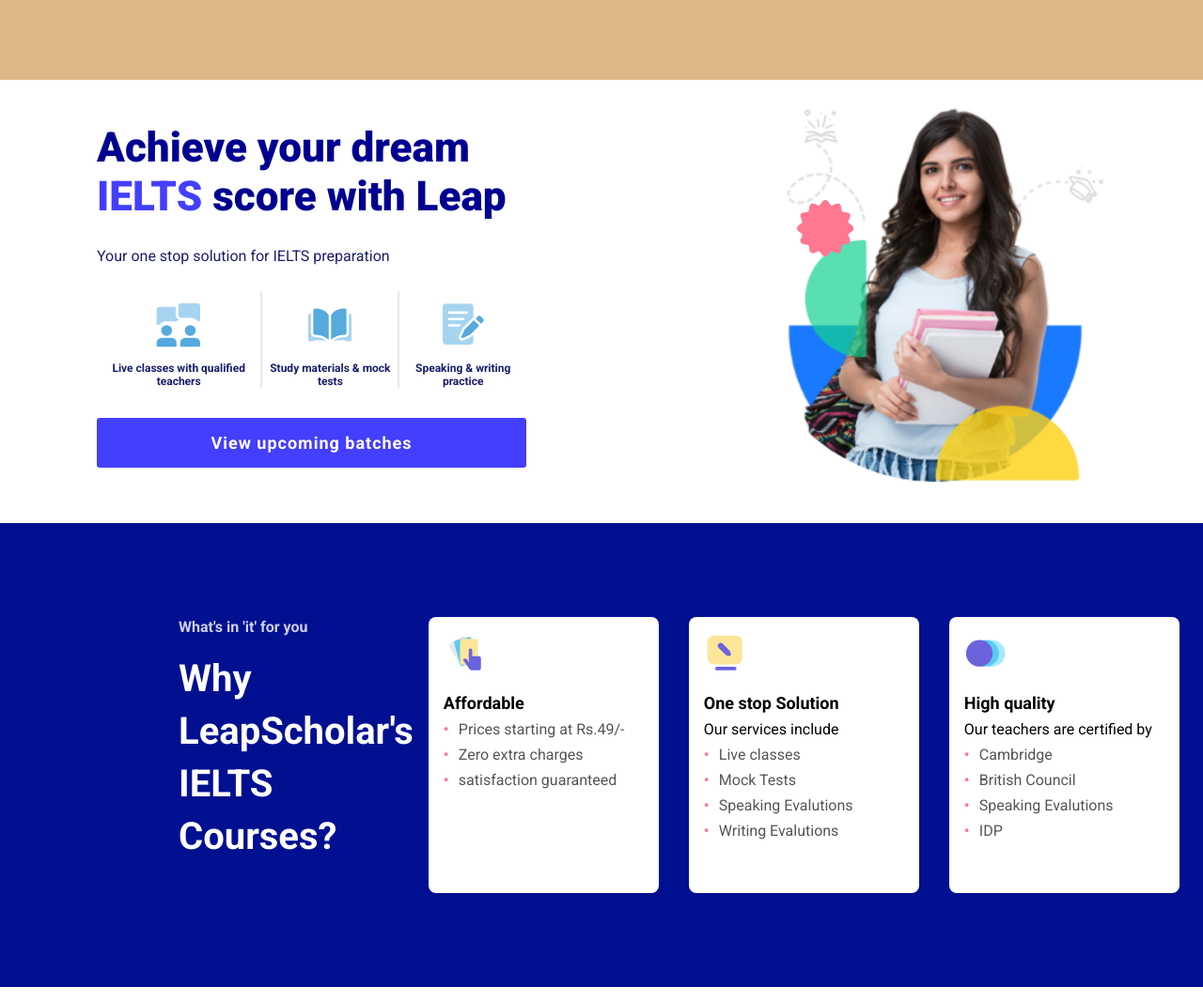
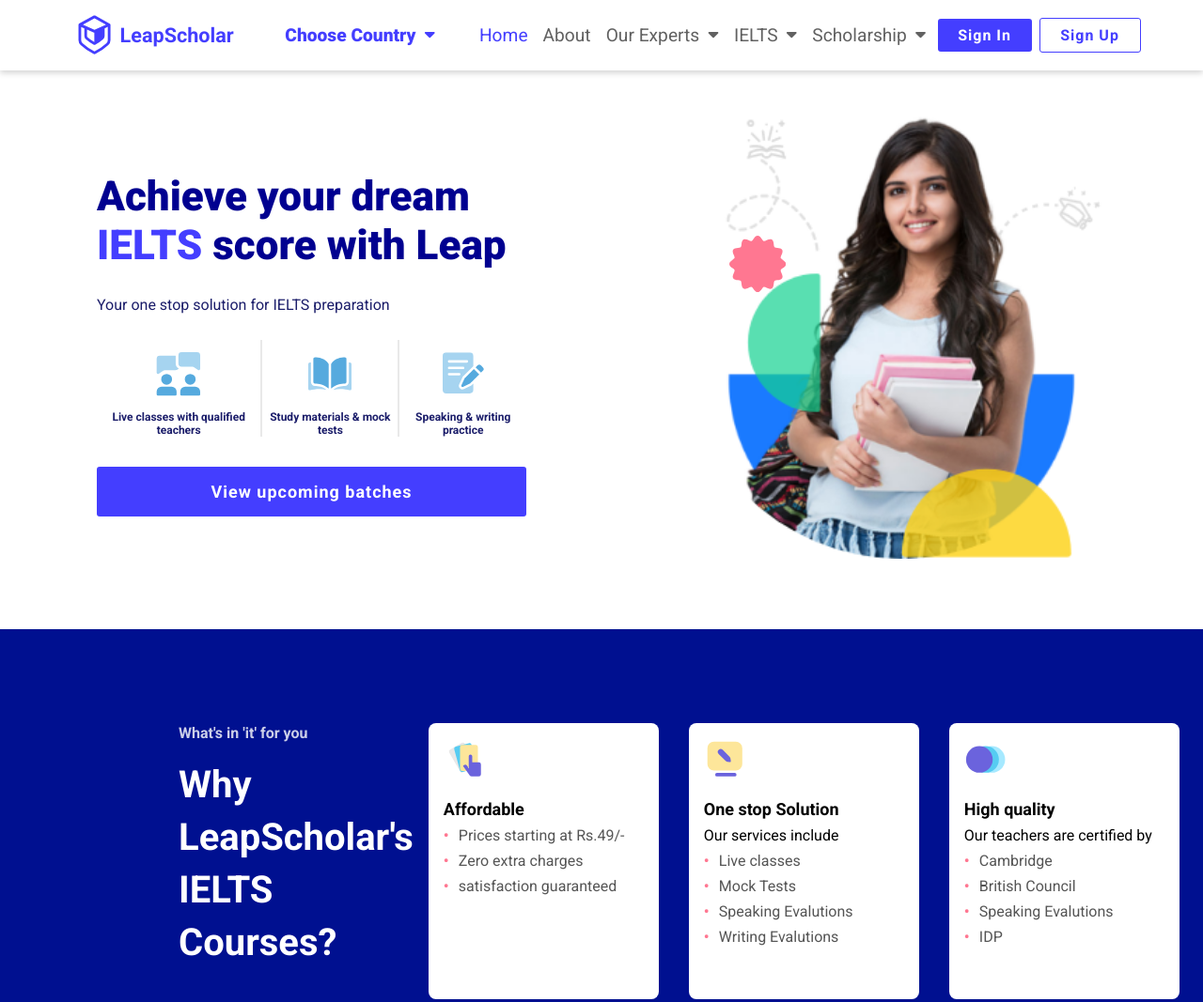
Before and after one commit to DanishOnGit/leap-ui, a plain HTML site: page index.html in a window 1280 px wide. Shown: the top 1067 px of the page at 94% size. Drawn offline with Linux system fonts and the light colour scheme.

Commit message:
style:navbar added

```diff
--- a/banner.css
+++ b/banner.css
@@ -70,6 +70,8 @@
     width: 100%;
     text-align: left;
     padding-right: 5rem;
+    padding-top: 5rem;
+    padding-bottom: 5rem;
   }
   .banner_text {
     font-size: 44px;
@@ -83,8 +85,8 @@
     text-align: right;
   }
   .discount-path {
-    left: 13rem;
-    top: 8rem;
+    left: 8.5rem;
+    top: 11rem;
   }
   .view-batch-cta {
     width: 100%;
@@ -93,6 +95,8 @@
     align-items: flex-start;
   }
   .banner_img {
+    margin-top: 3rem;
+    width: 85%;
     min-height: 400px;
   }
   .view-mobile {
--- a/index.html
+++ b/index.html
@@ -15,26 +15,51 @@
     <title>Leap UI</title>
   </head>
   <body>
-    <nav class="nav-wrapper">
-      <!-- <input type="checkbox" id="check" />
-      <label for="check" class="checkbtn">
-        <i class="fas fa-bars"></i>
-      </label>
-      <div class="logo-wrapper">
-        <img class="logo-img" src="./assets/Leap finance logo.svg" alt="Logo" />
-        <span class="brand">LeapScholar</span>
+    <nav class="nav-wrapper-width">
+      <div class="nav-wrapper">
+          <div class="logo-wrapper">
+              <img class="logo-img" src="./assets/Leap finance logo.svg" alt="Logo" />
+              <span class="brand">LeapScholar</span>
+          </div>
+          <div class="nav-item view-country-desktop">
+            <button class="link-with-icon active f-bold">Choose Country
+              <span class="link-icon">
+                <i  class="fas fa-sort-down"></i>
+              </span>
+            </button>
+           </div>
+          <label for="check" class="checkbtn">
+              <i class="fas fa-bars"></i>
+          </label>
+          <input type="checkbox" id="check" />
+          <ul class="list-wrapper">
+              <li class="nav-item active">Home</li>
+              <li class="nav-item ">About</li>
+              <li class="nav-item">
+                <button class="link-with-icon">Our Experts<span class="link-icon">
+                  <i class="fas fa-sort-down"></i>
+                </span>
+              </button>
+            </li>
+              <li class="nav-item">
+                <button class="link-with-icon">IELTS<span class="link-icon">
+                <i class="fas fa-sort-down"></i>
+              </span>
+            </button>
+          </li>
+              <li class="nav-item">
+                <button class="link-with-icon">Scholarship<span class="link-icon">
+                  <i class="fas fa-sort-down"></i>
+                </span>
+              </button>
+            </li>
+              <li class="nav-item btn-margin"><button class="view-batch-cta">Sign In</button></li>
+              <li class="nav-item btn-margin"><button class="view-batch-cta btn-outline">Sign Up</button></li>
+          </ul>
       </div>
+  </nav>
 
-      <ul class="list-wrapper">
-        <li class="nav-item">About</li>
-        <li class="nav-item">Home</li>
-        <li class="nav-item"><button>Our Experts</button></li>
-        <li class="nav-item"><button>IELTS</button></li>
-        <li class="nav-item"><button>Scholarship</button></li>
-        <li class="nav-item"><button>Sign In</button></li>
-        <li class="nav-item"><button>Sign Up</button></li>
-      </ul> -->
-    </nav>
+    <!-- Nav wrap till here -->
     <div class="display-grid">
     <section class="banner">
       <div class="banner_heading">
@@ -308,7 +333,7 @@
 
         <div class="variant-card">
           <div class="live-badge">
-            <span> LIVE </span>
+            <span> LIVE <i class="fas fa-wifi"></i> </span>
           </div>
           <div class="variant-card_heading">
             <h2>IELTS Plus</h2>
@@ -340,7 +365,7 @@
 
         <div class="variant-card">
           <div class="live-badge">
-            <span> LIVE </span>
+            <span> LIVE <i class="fas fa-wifi"></i> </span>
           </div>
           <div class="variant-card_heading">
             <h2>IELTS Premium</h2>
@@ -471,22 +496,14 @@
     <section>
       <div class="mobile-section-wrapper">
         <div class="desc">
-          <h2 class="desc_heading">Get the App!</h2>
+          <h2 class="desc_heading">Get the App</h2>
           <p class="android">
-            Our Android app for <span class="ielts">IELTS</span>
+            Our Android app for <span class="ielts f-bold">IELTS</span>
           </p>
           <img class="google-badge" src="./assets/Google Badge.svg" alt="" />
         </div>
       </div>
-      <!-- <div class="mobile-section-wrapper view-this-desktop">
-        <div class="desc">
-          <h2>Get the App!</h2>
-          <p class="android">
-            Our Android app for <span class="ielts">IELTS</span>
-          </p>
-          <img class="google-badge" src="./assets/Google Badge.svg" alt="" />
-        </div>
-      </div> -->
+
     </section>
   </body>
 </html>
--- a/mobile.css
+++ b/mobile.css
@@ -33,9 +33,19 @@
         padding:7rem
     }
     .desc_heading{
-        font-size: 4rem;
+        font-size: 3rem;
+        font-weight: 900;
+    }
+    .f-bold{
+        font-weight: 900;
     }
     .android{
         font-size: 1.75rem;
+        font-weight: 400;
+    }
+    .google-badge{
+        width: 234px;
+        height: 70px;
+        margin-top: 4rem;
     }
 }
--- a/navbar.css
+++ b/navbar.css
@@ -1,25 +1,34 @@
 
-.nav-wrapper{
-  height:58px;
-background-color: burlywood;
-}
-@media (min-width:768px){
-  .nav-wrapper{
-    height: 84.5px;
-    background-color: burlywood;
-  }
+.nav-wrapper-width {
+  position: sticky;
+  top: 0;
+  background-color: white;
+  z-index: 2;
+  box-shadow: 0px 3px 6px #00000029;
 }
 
-
-/* .nav-wrapper {
-  padding: 9px 16px;
+.nav-wrapper {
   height: 58px;
   width: 100%;
+  display: flex;
+  justify-content: space-between;
+  align-items: center;
+  max-width: 1155px;
+  margin: auto;
 }
+
+.logo-wrapper {
+  padding: 9px 16px;
+  display: flex;
+  align-items: center;
+}
+
 .logo-wrapper {
   display: flex;
   align-items: center;
+  width: fit-content;
 }
+
 .brand {
   color: var(--blue-500);
   font-size: 1.35rem;
@@ -27,58 +36,121 @@
   font-weight: bold;
   margin-left: 6px;
 }
+
 .logo-img {
   height: 50px;
 }
-.list-wrapper {
-  float: right;
-  /* margin-right: 20px; */
-/* }
+
 .nav-item {
   display: inline-block;
   line-height: 80px;
   margin: 0 5px;
+  color: var(--grey-500);
 }
-
 .checkbtn {
   font-size: 30px;
   color: var(--blue-500);
-  float: right;
   line-height: 58px;
   margin-right: 5px;
   cursor: pointer;
-  display: none;
+  padding: 9px 16px;
 }
+
 #check {
   display: none;
 }
 
+.list-wrapper {
+  width: 100vw;
+  height: calc(100vh - 58px);
+  overflow: auto;
+  padding: 20px 20px;
+  position: fixed;
+  top: 58px;
+  background-color: white;
+  transition: transform 0.5s ease;
+  transform: translateX(100%);
+  display: flex;
+  flex-direction: column;
+}
+.nav-item {
+  margin: 1rem 0;
+  line-height: 15px;
+  font-weight: 700;
+  font-size: 1.2rem;
+  cursor: pointer;
+}
+.nav-item .view-batch-cta {
+  margin: 0;
+  width: 100%;
+  height: auto;
+}
+.btn-outline {
+  background-color: transparent;
+  border: 1px solid var(--blue-500);
+  color: var(--blue-500);
+  height: auto;
+}
+.link-with-icon {
+  border: none;
+  background-color: transparent;
+  font-weight: 700;
+  font-size: 1.2rem;
+  color: var(--grey-500);
+}
+.link-icon {
+  padding-left: 0.25rem;
+  position: relative;
+  top: -0.25rem;
+}
 
-@media (max-width: 952px) {
-  .brand {
-    font-size: 22px;
+#check:checked ~ .list-wrapper {
+  transform: translateX(0%);
+}
+.btn-margin {
+  margin: 0.5rem 0;
+}
+.view-country-desktop{
+  display: none;
+}
+.active{
+  color: var(--blue-500);
+}
+
+@media screen and (min-width: 768px) {
+  .nav-wrapper {
+      height: 75px;
+  }
+  .view-country-desktop{
+    display:block;
+  }
+
+  .checkbtn {
+      display: none;
+  }
+  .nav-item {
+      font-weight: 400;
+      margin: 0 0.5rem;
+  }
+  .nav-item .view-batch-cta {
+      padding: 0.5rem 1.35rem;
+      font-size: 1rem;
+  }
+  .link-with-icon {
+      font-weight: 400;
+  }
+  .btn-margin {
+      margin: 0 0.25rem;
+  }
+  .list-wrapper {
+      padding: 0;
+      flex-direction: row;
+      display: flex;
+      width: auto;
+      transform: translateX(0%);
+      height: auto;
+      position: static;
+      background-color: transparent;
+      align-items: center;
   }
 }
-@media (max-width: 858px) {
-  .checkbtn {
-    display: block;
-  }
-  .list-wrapper {
-    position: fixed;
-    width: 100%;
-    background-color: aquamarine;
-    height: 100vh;
-    right: -100%;
-    text-align: left;
-    padding: 1rem;
-    transition: all 0.5s;
-  }
-  .nav-item {
-    display: block;
-    margin: 50px 0;
-    line-height: 15px;
-  }
-  #check:checked ~ ul {
-    right: 0;
-  }
-} */
--- a/styles.css
+++ b/styles.css
@@ -1,6 +1,6 @@
 @import url('https://fonts.googleapis.com/css2?family=Roboto:ital,wght@0,100;0,300;0,400;0,500;0,700;0,900;1,100;1,300;1,400;1,500;1,700;1,900&display=swap');
+@import url("banner.css");
 @import url("navbar.css");
-@import url("banner.css");
 @import url("offerings.css");
 @import url("batches.css");
 @import url("variant.css");
```
